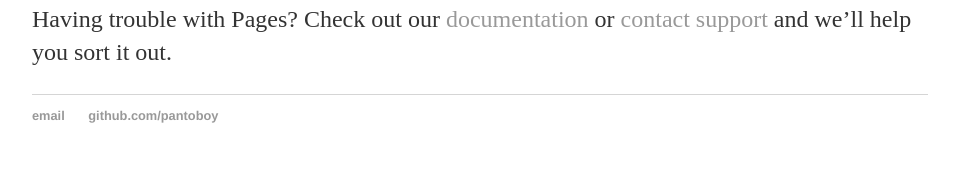
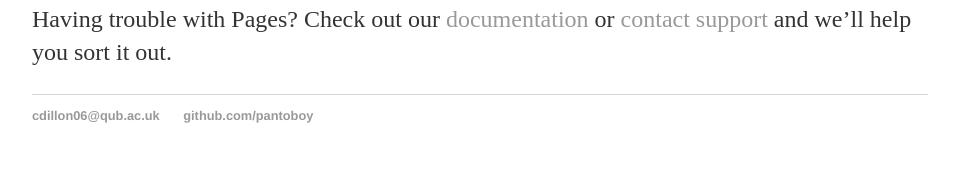
Before and after one commit to ChristopherJohnDillon/ChrisDillon.github.io, a Jekyll site: the page built from oldindex.md, in a window 1280 px wide. Shown: the part 992-1172 px from the top of the page, without its empty margins (160-1119 px from the left). Built offline with Jekyll 4.4.1, drawn with Linux system fonts in a browser that asks for light colours; our own code applies the rules of GitHub Pages for plain Markdown files.

Commit message:
Update default.html

```diff
--- a/_layouts/default.html
+++ b/_layouts/default.html
@@ -19,7 +19,7 @@
     				</div><!-- /.container -->
 		<footer>
     		<ul>
-        		<li><a href="mailto:cdillon06@qub.ac.uk">email</a></li>
+        		<li><a href="mailto:cdillon06@qub.ac.uk">cdillon06@qub.ac.uk</a></li>
         		<li><a href="https://github.com/pantoboy">github.com/pantoboy</a></li>
 			</ul>
 		</footer>
```
